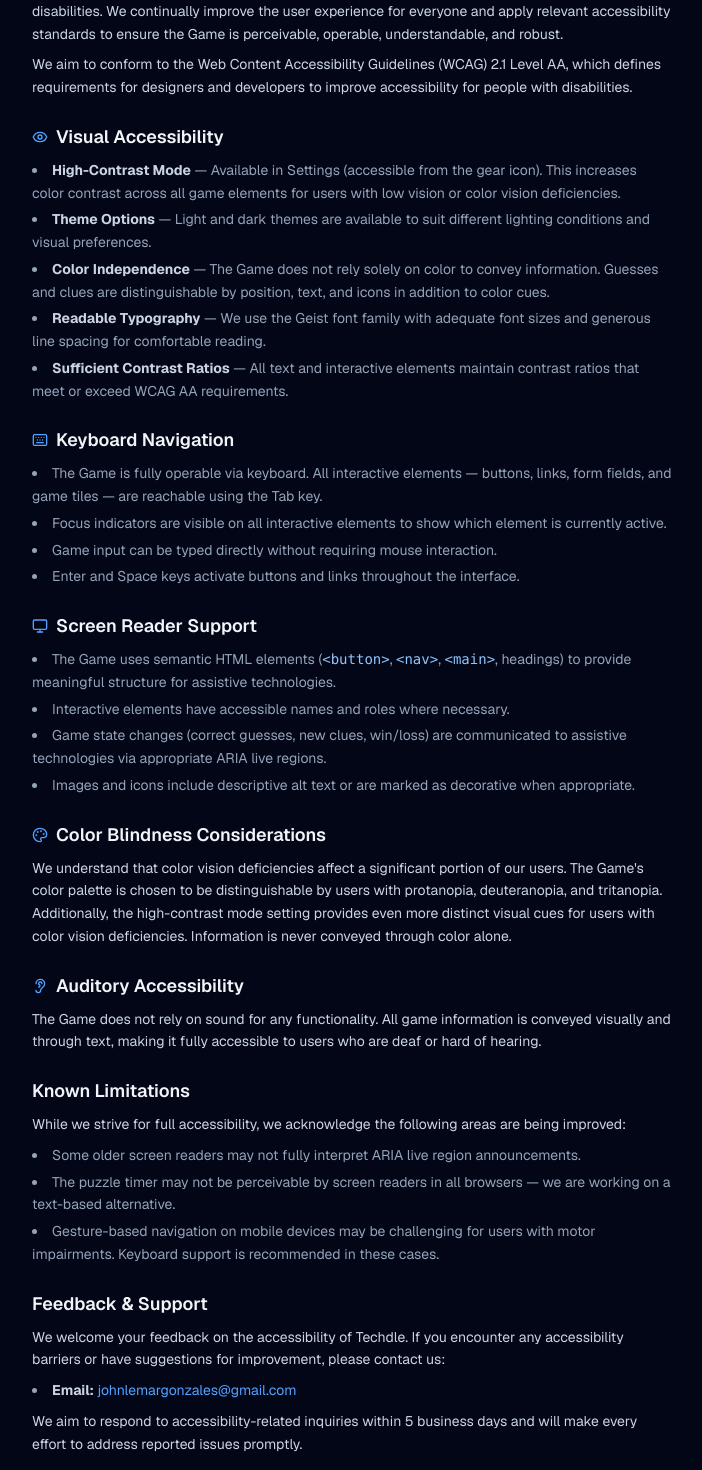
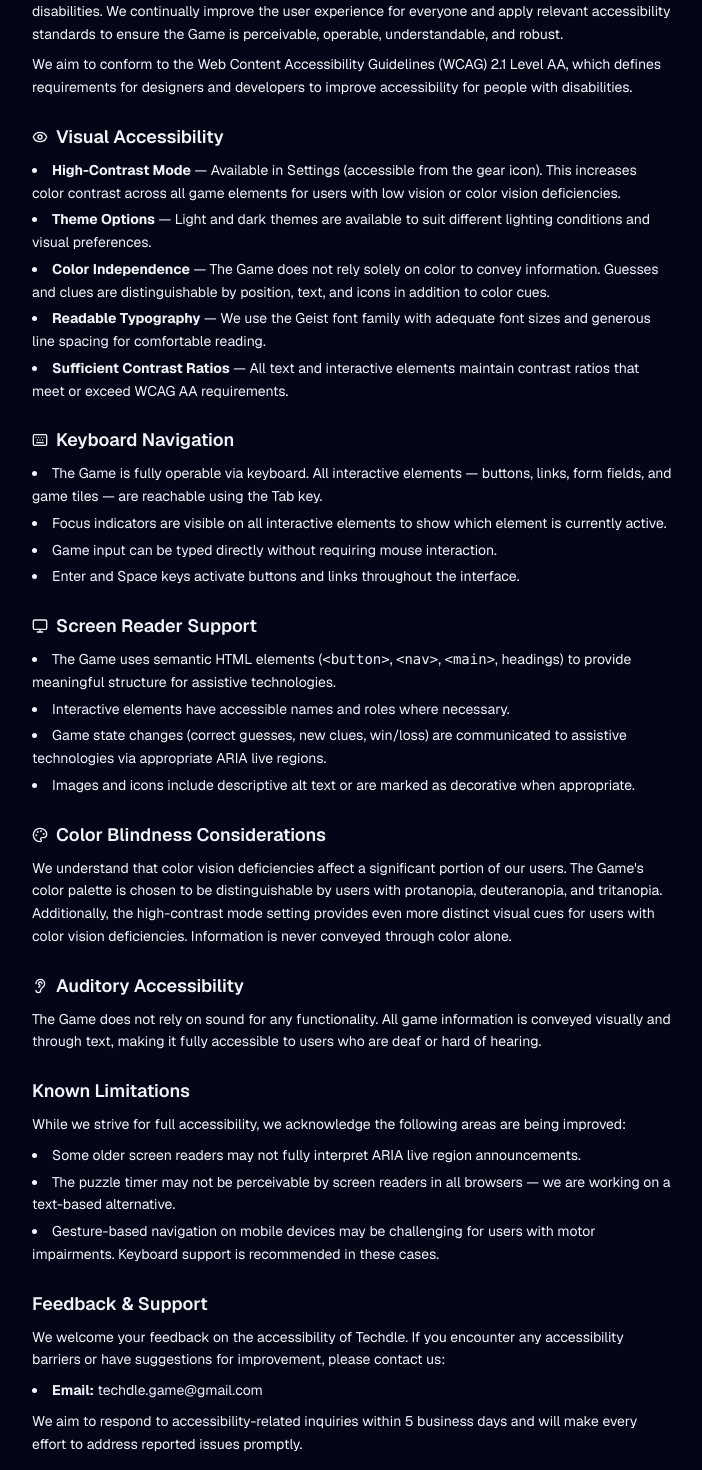
Before and after one commit to Techdle/Techdle, a Next.js app: page /accessibility in a window 1280 px wide. Shown: the part 300-1770 px from the top of the page, without its empty margins (288-990 px from the left). Built offline with nearby package versions, Linux system fonts and the light colour scheme; no server answers.

Commit message:
refactor: update page.tsx

```diff
--- a/src/app/accessibility/page.tsx
+++ b/src/app/accessibility/page.tsx
@@ -4,20 +4,20 @@ import { ArrowLeft, Eye, Keyboard, Monitor, Palette, Ear } from 'lucide-react';
 
 export default function AccessibilityPage() {
   return (
-    <div className="min-h-screen bg-slate-950 text-slate-100 font-sans">
+    <div className="min-h-screen bg-background text-text-main font-sans">
       <Header />
       <main className="max-w-2xl mx-auto py-8 px-4">
-        <Link href="/" className="inline-flex items-center gap-2 text-slate-400 hover:text-slate-200 transition-colors mb-6">
+        <Link href="/" className="inline-flex items-center gap-2 text-text-muted hover:text-text-main transition-colors mb-6">
           <ArrowLeft className="w-4 h-4" /> Back to Game
         </Link>
 
         <h1 className="text-3xl font-bold mb-2">Accessibility Statement</h1>
-        <p className="text-slate-500 text-sm mb-8">Last updated: June 26, 2026</p>
+        <p className="text-text-muted text-sm mb-8">Last updated: June 26, 2026</p>
 
-        <div className="space-y-6 text-sm text-slate-300 leading-relaxed">
+        <div className="space-y-6 text-sm text-text-muted leading-relaxed">
 
           <section>
-            <h2 className="text-lg font-semibold text-slate-100 mb-2">Our Commitment</h2>
+            <h2 className="text-lg font-semibold text-text-main mb-2">Our Commitment</h2>
             <p className="mb-2">
               Techdle is committed to ensuring digital accessibility for all users, including individuals with
               disabilities. We continually improve the user experience for everyone and apply relevant accessibility
@@ -30,23 +30,23 @@ export default function AccessibilityPage() {
           </section>
 
           <section>
-            <h2 className="text-lg font-semibold text-slate-100 mb-2 flex items-center gap-2">
-              <Eye className="w-4 h-4 text-blue-400" /> Visual Accessibility
+            <h2 className="text-lg font-semibold text-text-main mb-2 flex items-center gap-2">
+              <Eye className="w-4 h-4 text-primary" /> Visual Accessibility
             </h2>
-            <ul className="list-disc list-inside space-y-1 text-slate-400">
-              <li><strong className="text-slate-300">High-Contrast Mode</strong> — Available in Settings (accessible from the gear icon). This increases color contrast across all game elements for users with low vision or color vision deficiencies.</li>
-              <li><strong className="text-slate-300">Theme Options</strong> — Light and dark themes are available to suit different lighting conditions and visual preferences.</li>
-              <li><strong className="text-slate-300">Color Independence</strong> — The Game does not rely solely on color to convey information. Guesses and clues are distinguishable by position, text, and icons in addition to color cues.</li>
-              <li><strong className="text-slate-300">Readable Typography</strong> — We use the Geist font family with adequate font sizes and generous line spacing for comfortable reading.</li>
-              <li><strong className="text-slate-300">Sufficient Contrast Ratios</strong> — All text and interactive elements maintain contrast ratios that meet or exceed WCAG AA requirements.</li>
+            <ul className="list-disc list-inside space-y-1 text-text-muted">
+              <li><strong className="text-text-muted">High-Contrast Mode</strong> — Available in Settings (accessible from the gear icon). This increases color contrast across all game elements for users with low vision or color vision deficiencies.</li>
+              <li><strong className="text-text-muted">Theme Options</strong> — Light and dark themes are available to suit different lighting conditions and visual preferences.</li>
+              <li><strong className="text-text-muted">Color Independence</strong> — The Game does not rely solely on color to convey information. Guesses and clues are distinguishable by position, text, and icons in addition to color cues.</li>
+              <li><strong className="text-text-muted">Readable Typography</strong> — We use the Geist font family with adequate font sizes and generous line spacing for comfortable reading.</li>
+              <li><strong className="text-text-muted">Sufficient Contrast Ratios</strong> — All text and interactive elements maintain contrast ratios that meet or exceed WCAG AA requirements.</li>
             </ul>
           </section>
 
           <section>
-            <h2 className="text-lg font-semibold text-slate-100 mb-2 flex items-center gap-2">
-              <Keyboard className="w-4 h-4 text-blue-400" /> Keyboard Navigation
+            <h2 className="text-lg font-semibold text-text-main mb-2 flex items-center gap-2">
+              <Keyboard className="w-4 h-4 text-primary" /> Keyboard Navigation
             </h2>
-            <ul className="list-disc list-inside space-y-1 text-slate-400">
+            <ul className="list-disc list-inside space-y-1 text-text-muted">
               <li>The Game is fully operable via keyboard. All interactive elements — buttons, links, form fields, and game tiles — are reachable using the Tab key.</li>
               <li>Focus indicators are visible on all interactive elements to show which element is currently active.</li>
               <li>Game input can be typed directly without requiring mouse interaction.</li>
@@ -55,11 +55,11 @@ export default function AccessibilityPage() {
           </section>
 
           <section>
-            <h2 className="text-lg font-semibold text-slate-100 mb-2 flex items-center gap-2">
-              <Monitor className="w-4 h-4 text-blue-400" /> Screen Reader Support
+            <h2 className="text-lg font-semibold text-text-main mb-2 flex items-center gap-2">
+              <Monitor className="w-4 h-4 text-primary" /> Screen Reader Support
             </h2>
-            <ul className="list-disc list-inside space-y-1 text-slate-400">
-              <li>The Game uses semantic HTML elements (<code className="text-blue-300">&lt;button&gt;</code>, <code className="text-blue-300">&lt;nav&gt;</code>, <code className="text-blue-300">&lt;main&gt;</code>, headings) to provide meaningful structure for assistive technologies.</li>
+            <ul className="list-disc list-inside space-y-1 text-text-muted">
+              <li>The Game uses semantic HTML elements (<code className="text-primary">&lt;button&gt;</code>, <code className="text-primary">&lt;nav&gt;</code>, <code className="text-primary">&lt;main&gt;</code>, headings) to provide meaningful structure for assistive technologies.</li>
               <li>Interactive elements have accessible names and roles where necessary.</li>
               <li>Game state changes (correct guesses, new clues, win/loss) are communicated to assistive technologies via appropriate ARIA live regions.</li>
               <li>Images and icons include descriptive alt text or are marked as decorative when appropriate.</li>
@@ -67,8 +67,8 @@ export default function AccessibilityPage() {
           </section>
 
           <section>
-            <h2 className="text-lg font-semibold text-slate-100 mb-2 flex items-center gap-2">
-              <Palette className="w-4 h-4 text-blue-400" /> Color Blindness Considerations
+            <h2 className="text-lg font-semibold text-text-main mb-2 flex items-center gap-2">
+              <Palette className="w-4 h-4 text-primary" /> Color Blindness Considerations
             </h2>
             <p>
               We understand that color vision deficiencies affect a significant portion of our users. The Game&apos;s
@@ -79,8 +79,8 @@ export default function AccessibilityPage() {
           </section>
 
           <section>
-            <h2 className="text-lg font-semibold text-slate-100 mb-2 flex items-center gap-2">
-              <Ear className="w-4 h-4 text-blue-400" /> Auditory Accessibility
+            <h2 className="text-lg font-semibold text-text-main mb-2 flex items-center gap-2">
+              <Ear className="w-4 h-4 text-primary" /> Auditory Accessibility
             </h2>
             <p>
               The Game does not rely on sound for any functionality. All game information is conveyed visually
@@ -89,11 +89,11 @@ export default function AccessibilityPage() {
           </section>
 
           <section>
-            <h2 className="text-lg font-semibold text-slate-100 mb-2">Known Limitations</h2>
+            <h2 className="text-lg font-semibold text-text-main mb-2">Known Limitations</h2>
             <p className="mb-2">
               While we strive for full accessibility, we acknowledge the following areas are being improved:
             </p>
-            <ul className="list-disc list-inside space-y-1 text-slate-400">
+            <ul className="list-disc list-inside space-y-1 text-text-muted">
               <li>Some older screen readers may not fully interpret ARIA live region announcements.</li>
               <li>The puzzle timer may not be perceivable by screen readers in all browsers — we are working on a text-based alternative.</li>
               <li>Gesture-based navigation on mobile devices may be challenging for users with motor impairments. Keyboard support is recommended in these cases.</li>
@@ -101,13 +101,13 @@ export default function AccessibilityPage() {
           </section>
 
           <section>
-            <h2 className="text-lg font-semibold text-slate-100 mb-2">Feedback &amp; Support</h2>
+            <h2 className="text-lg font-semibold text-text-main mb-2">Feedback &amp; Support</h2>
             <p className="mb-2">
               We welcome your feedback on the accessibility of Techdle. If you encounter any accessibility barriers
               or have suggestions for improvement, please contact us:
             </p>
-            <ul className="list-disc list-inside space-y-1 text-slate-400">
-              <li><strong className="text-slate-300">Email:</strong> <span className="text-blue-400">johnlemargonzales@gmail.com</span></li>
+            <ul className="list-disc list-inside space-y-1 text-text-muted">
+              <li><strong className="text-text-muted">Email:</strong> <span className="text-primary">techdle.game@gmail.com</span></li>
             </ul>
             <p className="mt-2">
               We aim to respond to accessibility-related inquiries within 5 business days and will make every
@@ -116,7 +116,7 @@ export default function AccessibilityPage() {
           </section>
 
           <section>
-            <h2 className="text-lg font-semibold text-slate-100 mb-2">Compliance Status</h2>
+            <h2 className="text-lg font-semibold text-text-main mb-2">Compliance Status</h2>
             <p>
               Techdle is partially conformant with WCAG 2.1 Level AA. Partial conformance means that some parts
               of the Game may not fully conform to the accessibility standard. We are actively working to address
```
